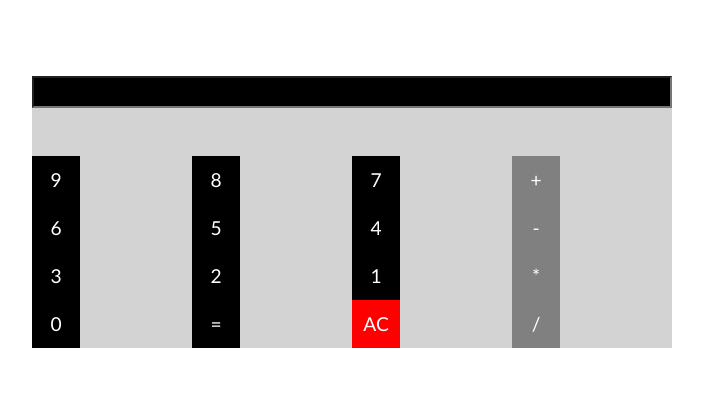
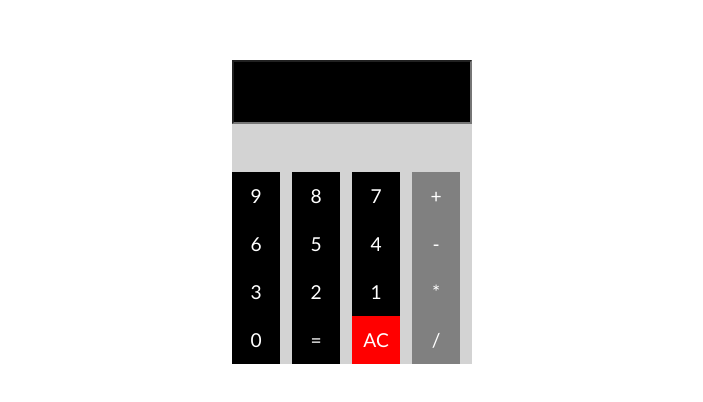
Before and after one commit to menezesmario/js-calculator, a website: page index.html in a window 1280 px wide. Shown: the part 188-590 px from the top of the page, without its empty margins (288-991 px from the left). Drawn offline with Linux system fonts and the light colour scheme.

Commit message:
styles screen

```diff
--- a/styles.css
+++ b/styles.css
@@ -13,7 +13,7 @@ body {
 }
 
 .container {
-    width: 50%;
+    width: 15rem;
 }
 
 .calculadora {
@@ -44,9 +44,11 @@ body {
 .tela {
     grid-column: span 4;
     width: 100%;
-    height: 2rem;
+    height: 4rem;
     margin-bottom: 3rem;
     background-color: black;
     color: yellow;
     text-align: right;
+    font-family: 'Orbitron', sans-serif;
+    font-size: 2rem;
 }
```
